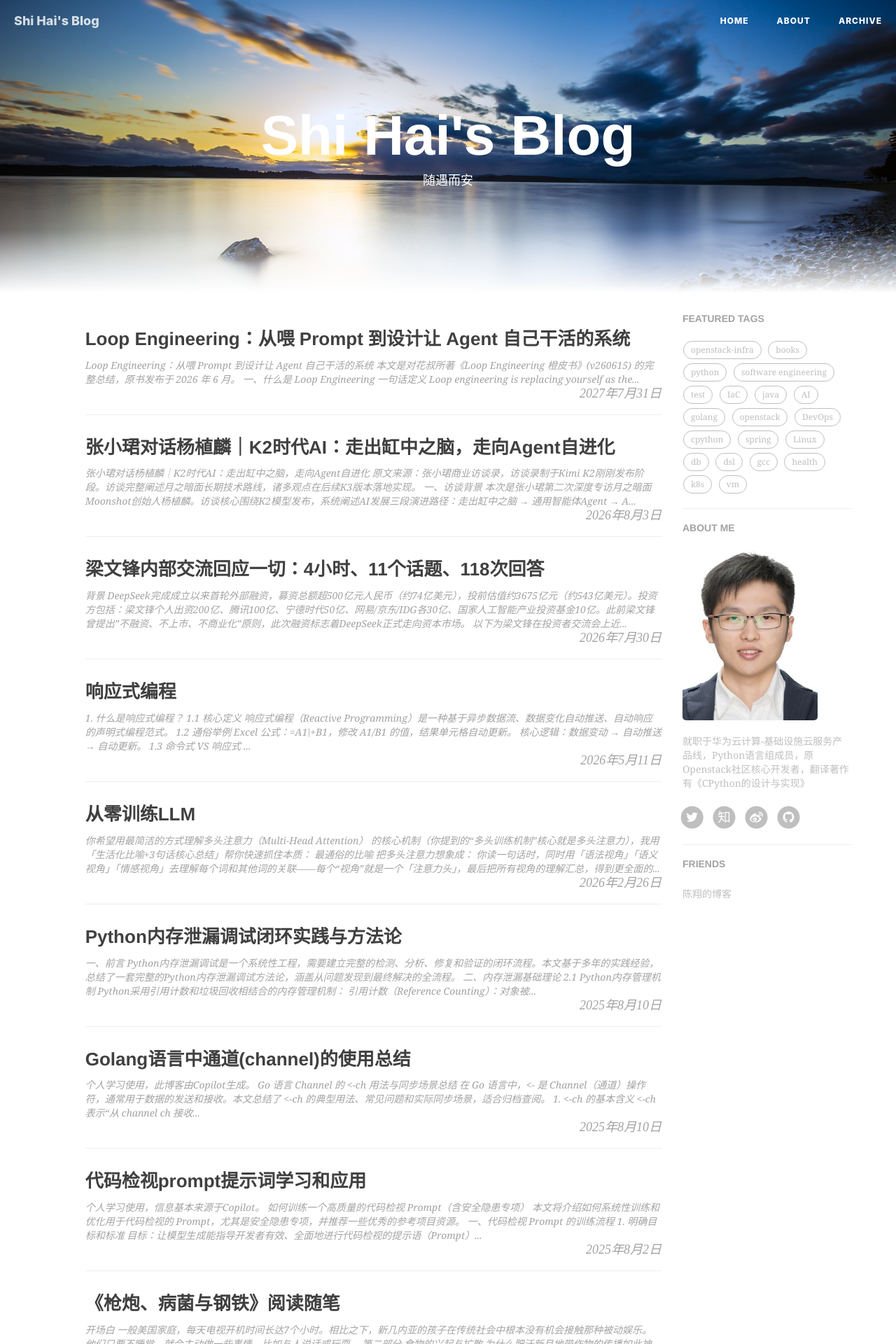
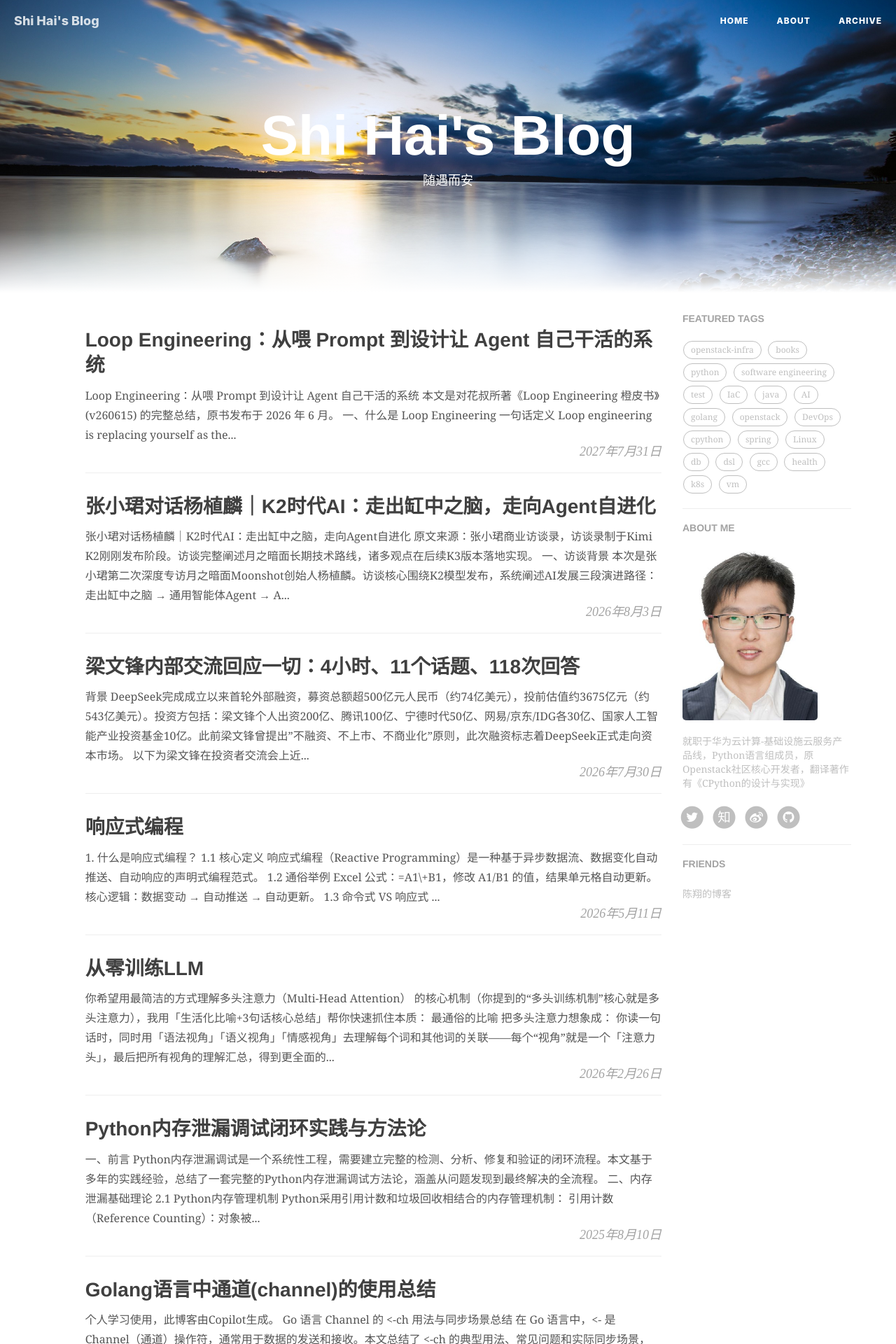
Before and after one commit to shihai1991/shihai1991.github.io, a Jekyll site: the page built from index.html, in a window 1280 px wide. Shown: the top 1920 px of the page at 70% size. Built offline with Jekyll 4.4.1, drawn with Linux system fonts in a browser that asks for light colours; nearby versions of some CDN libraries; the list of posts is cut into pages by our own code; comment, search, counter and statistics services are not loaded.

Commit message:
Tune home post list typography for readability
Post title 21/26px -> 22/28px. Post content preview: drop the italic (artificial slant looks bad for CJK), 13/14px -> 15/16px, add line-height 1.75, deepen color #a3a3a3 -> #555. Less source + compiled css.

Co-Authored-By: Claude <noreply@anthropic.com>

```diff
--- a/css/shihai-blog.css
+++ b/css/shihai-blog.css
@@ -1288,7 +1288,7 @@ samp {
   color: #0085a1;
 }
 .post-preview > a > .post-title {
-  font-size: 21px;
+  font-size: 22px;
   line-height: 1.3;
   margin-top: 30px;
   margin-bottom: 8px;
@@ -1319,7 +1319,7 @@ samp {
 }
 @media only screen and (min-width: 768px) {
   .post-preview > a > .post-title {
-    font-size: 26px;
+    font-size: 28px;
     line-height: 1.3;
     margin-bottom: 10px;
   }
@@ -1331,16 +1331,16 @@ samp {
   }
 }
 .post-content-preview {
-  font-size: 13px;
-  font-style: italic;
-  color: #a3a3a3;
+  font-size: 15px;
+  line-height: 1.75;
+  color: #555;
 }
 .post-content-preview:hover {
   color: #0085a1;
 }
 @media only screen and (min-width: 768px) {
   .post-content-preview {
-    font-size: 14px;
+    font-size: 16px;
   }
 }
 .section-heading {
```
Also changed, not shown: less/shihai-blog.less (+6 -6 lines).
